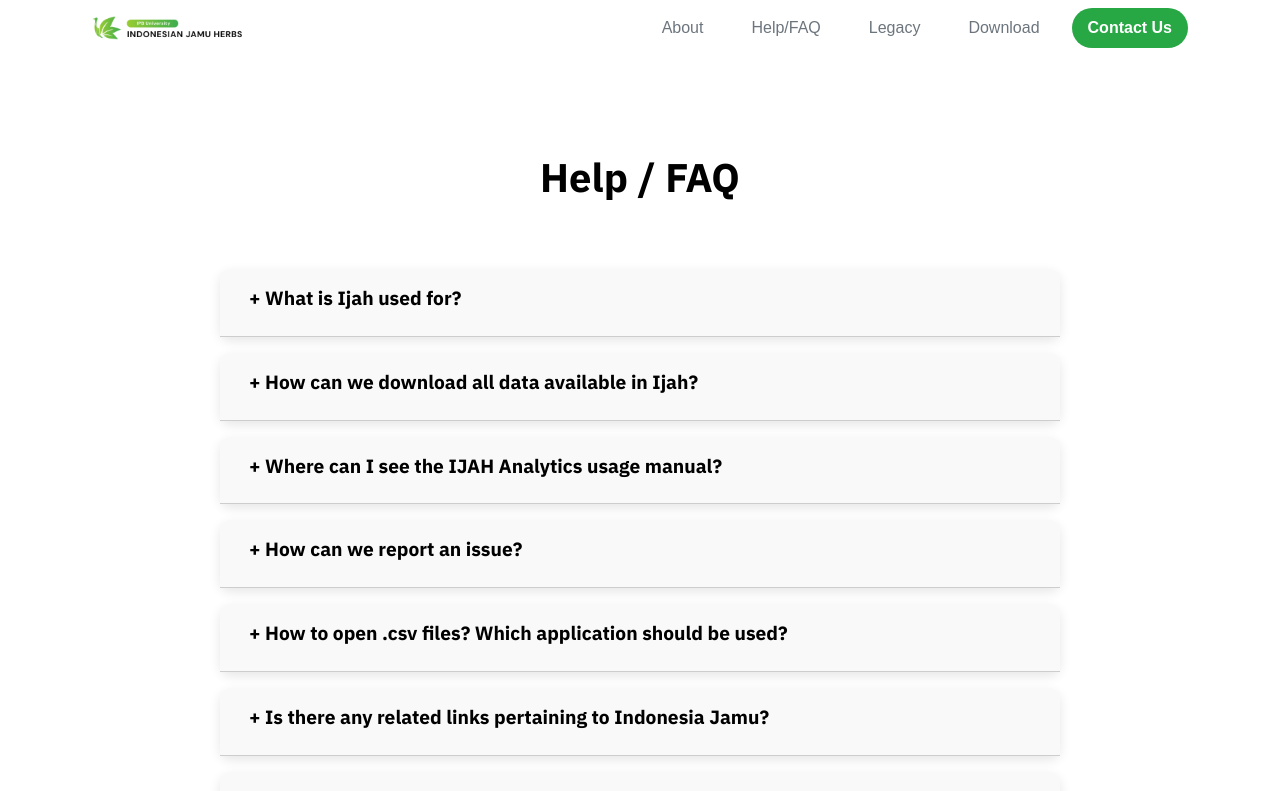
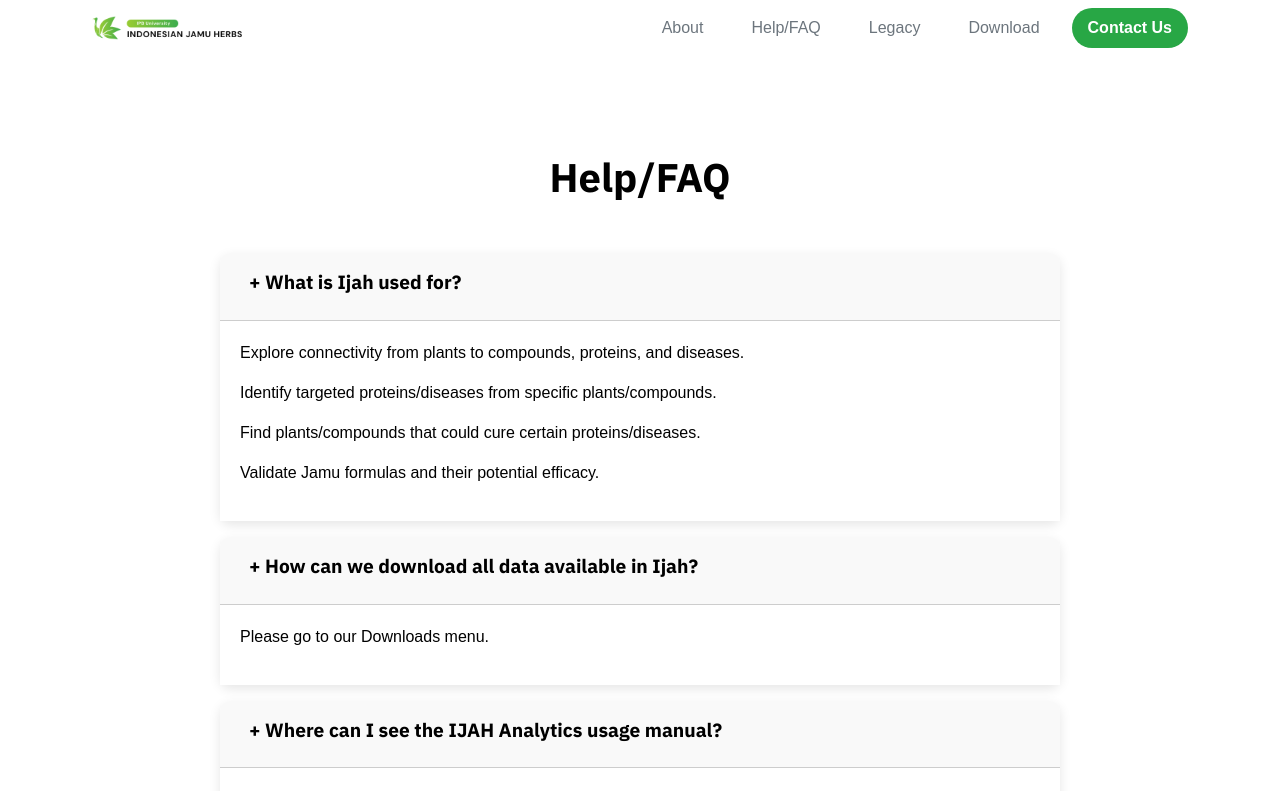
Before and after one commit to aamilham/ijah-analytics-migration, an Angular app in the folder Ijah/: page /help in a window 1280 px wide. Shown: the top 791 px of the page. Built offline with nearby package versions, Linux system fonts and the light colour scheme.

Commit message:
feat(help): enhance FAQ template with proper HTML content rendering and improved accessibility

```diff
--- a/Ijah/src/app/help/help.component.html
+++ b/Ijah/src/app/help/help.component.html
@@ -1,5 +1,5 @@
 <div class="container mt-5">
-  <h1 class="text-center mb-5">Help / FAQ</h1>
+  <h1 class="text-center">Help/FAQ</h1>
 
   <div id="accordion">
     <div *ngFor="let faq of faqs; let i = index" class="card mb-3">
@@ -20,18 +20,17 @@
       <!-- Content -->
       <div
         id="collapse{{ i }}"
-        class="collapse"
-        [ngClass]="{ show: expanded[i] }"
-        [attr.aria-labelledby]="'heading' + i"
+        class="collapse-content"
+        [class.expanded]="expanded[i]"
       >
         <div class="card-body">
           <ng-container *ngIf="faq.isList; else textAnswer">
-            <ul>
-              <li *ngFor="let item of faq.answer">{{ item }}</li>
-            </ul>
+            <ng-container *ngFor="let item of faq.answer">
+              <p [innerHTML]="item"></p>
+            </ng-container>
           </ng-container>
           <ng-template #textAnswer>
-            <p>{{ faq.answer[0] }}</p>
+            <p [innerHTML]="faq.answer[0]"></p>
           </ng-template>
         </div>
       </div>
```
